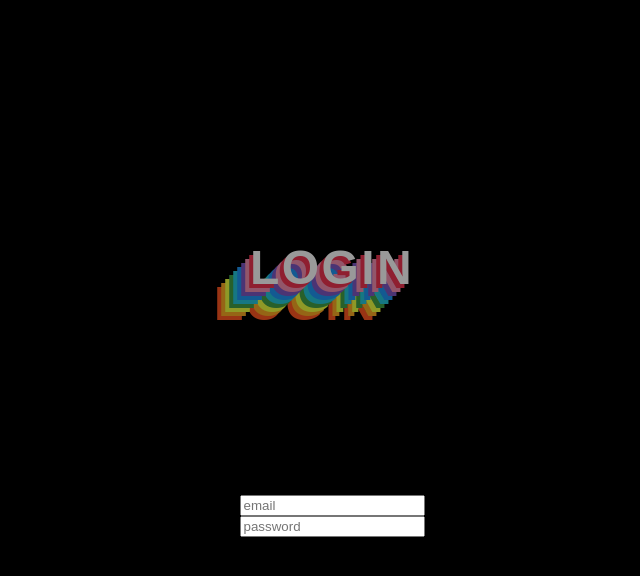
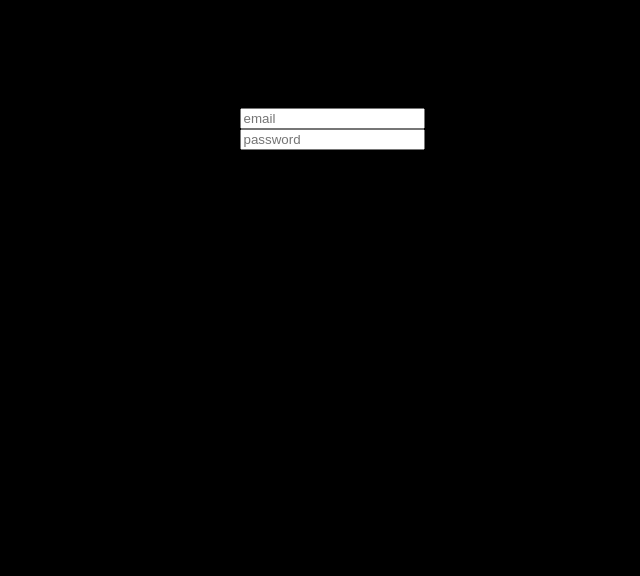
Before and after one commit to MarloweCrosland/fitnessSite, a Vue app: page /login in a window 1280 px wide. Shown: the top 576 px of the page, without its empty margins (308-948 px from the left). Built offline with nearby package versions, Linux system fonts and the light colour scheme.

Commit message:
router functionality added, landing and login route pages completed.

```diff
--- a/src/App.vue
+++ b/src/App.vue
@@ -1,19 +1,15 @@
 <template>
-  <Home msg="Hi!"/>
-  <Login/>
+  <div>
+  </div>
+  <router-view/>
 </template>
 
 <script>
-import Home from './components/Home.vue'
-import Login from './components/Login.vue';
-
 export default {
-  name: 'App',
+  name: "App",
   components: {
-    Home,
-    Login,
-  }
-}
+  },
+};
 </script>
 
 <style>
--- a/src/components/Home.vue
+++ b/src/components/Home.vue
@@ -1,43 +1,37 @@
 <template>
-  <div class="loginDiv">
-
-   <h1 v-el:login class="login"
-   @click="handleLoginClick"
-   :style="{
-     padding: active ? '0px' : '200px',
-     }"
-   >Login</h1>
-
-   <!-- TODO: learn router
-
-   <router-link to="/login">Login</router-link>
-   <router-view></router-view> -->
-  </div>
-
+  <router-link to="/login">
+    <div id="loginTextDiv">
+      <h1 v-el:login class="login" @click="handleLoginClick">Login</h1>
+    </div>
+  </router-link>
 </template>
 <script>
 export default {
-  data(){
+  data() {
     return {
       active: false,
     };
   },
   methods: {
-    handleLoginClick(){
-      this.active = !this.active
+    handleLoginClick() {
+      this.active = !this.active;
     },
-
   },
-  name: 'HomePage',
+  name: "HomePage",
   props: {
-    msg: String
-  }
-}
+    msg: String,
+  },
+};
 </script>
 
 <!-- Add "scoped" attribute to limit CSS to this component only -->
 <style scoped>
+#loginTextDiv {
+  padding: 100px;
+}
+
 h1 {
+  text-decoration: none;
   margin: 40px 0 0;
   text-align: center;
   font-family: sans-serif;
@@ -45,26 +39,16 @@ h1 {
   letter-spacing: 0.15rem;
   text-transform: uppercase;
   color: #fff;
-  text-shadow: -4px 4px #ef3550,
-               -8px 8px #f48fb1,
-               -12px 12px #7e57c2,
-               -16px 16px #2196f3,
-               -20px 20px #26c6da,
-               -24px 24px #43a047,
-               -28px 28px #eeff41,
-               -32px 32px #f9a825,
-               -36px 36px #ff5722;
-   opacity: 0.6;
+  text-shadow: -4px 4px #ef3550, -8px 8px #f48fb1, -12px 12px #7e57c2,
+    -16px 16px #2196f3, -20px 20px #26c6da, -24px 24px #43a047,
+    -28px 28px #eeff41;
+  opacity: 0.6;
 }
 
 h1:hover {
   opacity: 1;
   cursor: pointer;
-  }
-
-  transformY {
-    transform: translateY(200px);
-  }
+}
 
 body {
   background-color: lightgrey;
--- a/src/components/Login.vue
+++ b/src/components/Login.vue
@@ -17,7 +17,9 @@ export default{
 </script>
 
 <style scoped>
+
     #login{
+        padding: 100px;
         text-align: center;
     }
 
--- a/src/main.js
+++ b/src/main.js
@@ -1,4 +1,5 @@
 import { createApp } from 'vue'
 import App from './App.vue'
+import router from './router'
 
-createApp(App).mount('#app')
+createApp(App).use(router).mount('#app')
--- a/src/router/index.js
+++ b/src/router/index.js
@@ -1,4 +1,4 @@
-import { createRouter, createWebHistory, CreateWebHistory } from 'vue-router'
+import { createRouter, createWebHistory} from 'vue-router'
 import Home from '../components/Home.vue';
 import Login from '../components/Login.vue'
 
```
